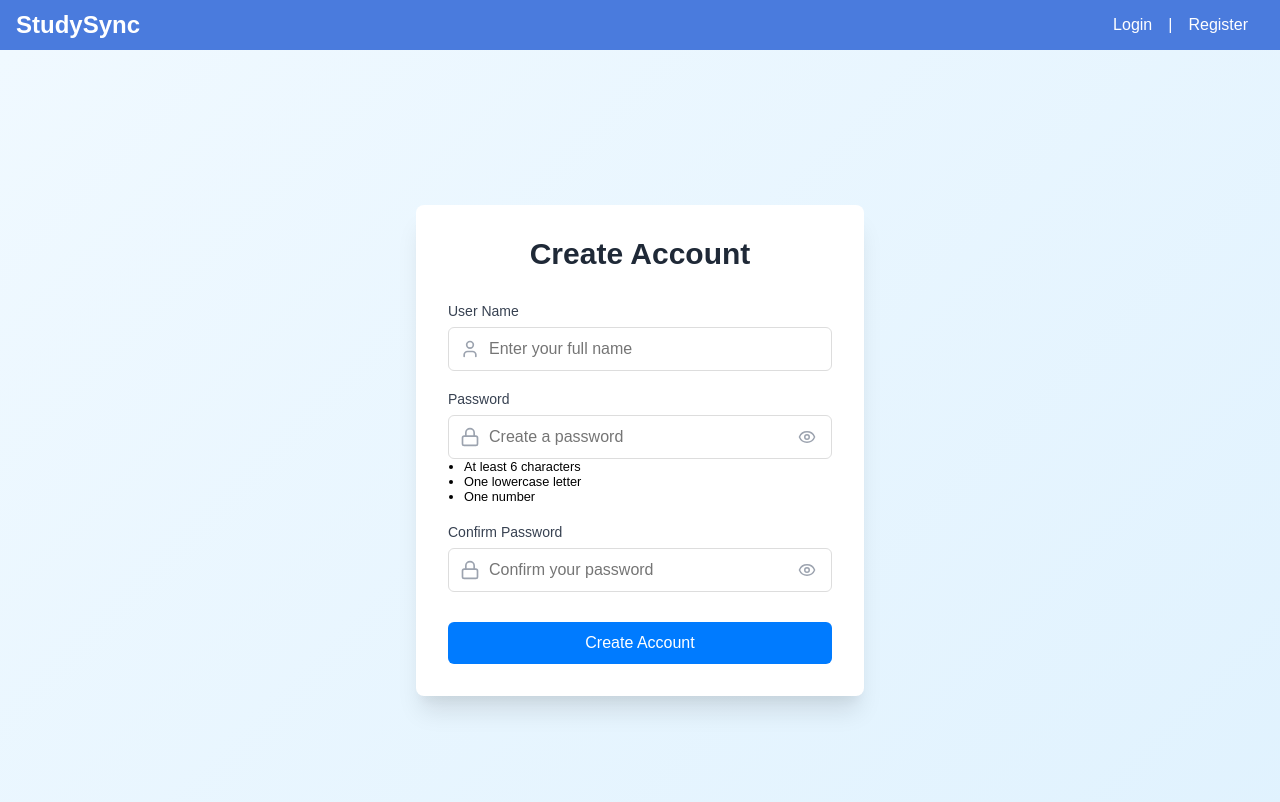
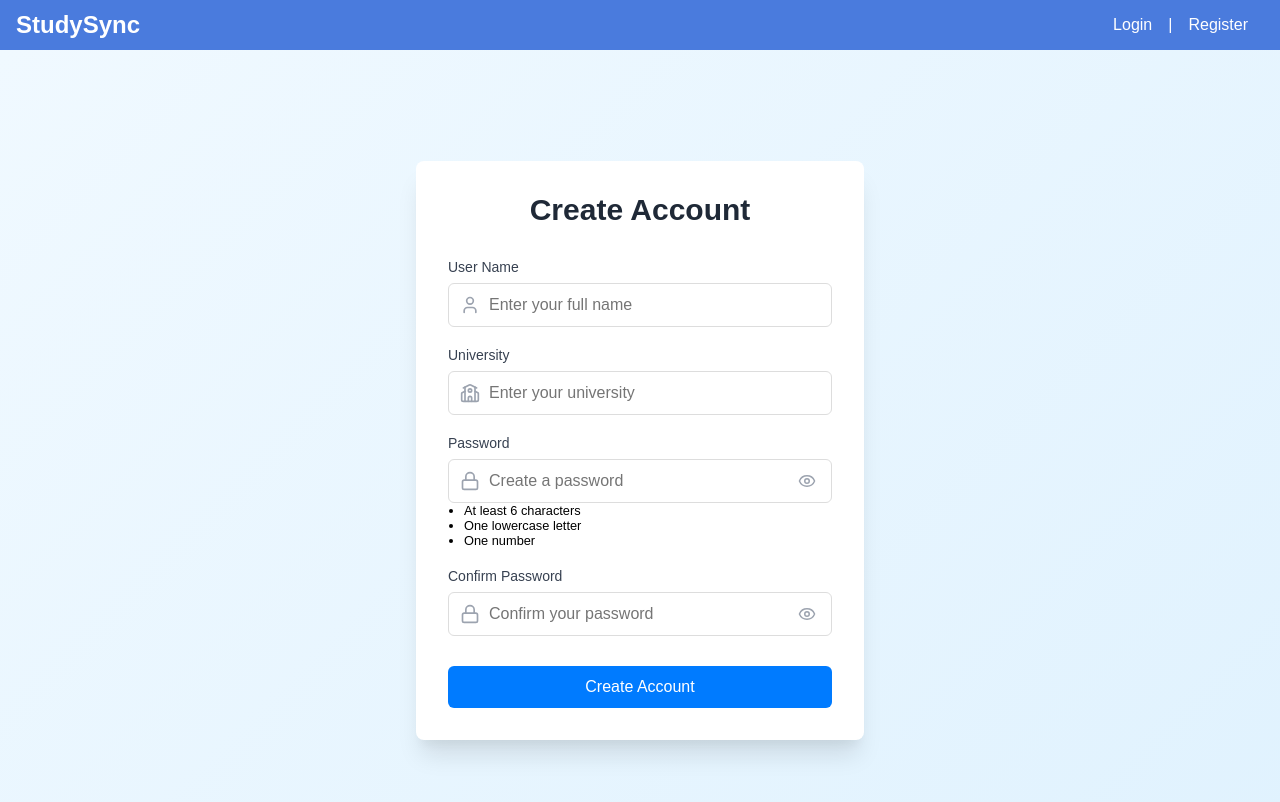
Before and after one commit to AET-DevOps25/team-cache-me-if-you-can, a React (Vite) app in the folder client/: page /register in a window 1280 px wide. Shown: the top 802 px of the page. Built offline with nearby package versions, Linux system fonts and the light colour scheme.

Commit message:
add university in register form

```diff
--- a/client/src/pages/auth/Login.tsx
+++ b/client/src/pages/auth/Login.tsx
@@ -60,7 +60,9 @@ export default function Login() {
 
           <div className="login-form">
             <div className="form-group">
-              <label className="form-label">Username</label>
+              <label htmlFor="name" className="form-label">
+                Username
+              </label>
               <div className="input-wrapper">
                 <User className="input-icon" />
                 <input
--- a/client/src/pages/auth/Register.tsx
+++ b/client/src/pages/auth/Register.tsx
@@ -1,17 +1,19 @@
 import React, { useState } from "react";
-import { Eye, EyeOff, User, Lock } from "lucide-react";
+import { Eye, EyeOff, User, Lock, School } from "lucide-react";
 import { useNavigate } from "react-router-dom";
 import Navigator from "../../nav/Navigator";
 import "./Register.css";
 
 interface RegisterFormData {
   name: string;
+  university: string;
   password: string;
   confirmPassword: string;
 }
 
 interface RegisterFormErrors {
   name?: string;
+  university?: string;
   password?: string;
   confirmPassword?: string;
 }
@@ -24,6 +26,7 @@ interface RegisterProps {
 const Register: React.FC<RegisterProps> = () => {
   const [formData, setFormData] = useState<RegisterFormData>({
     name: "",
+    university: "",
     password: "",
     confirmPassword: "",
   });
@@ -142,6 +145,28 @@ const Register: React.FC<RegisterProps> = () => {
                   className={`form-input ${errors.name ? "input-error" : ""}`}
                   placeholder="Enter your full name"
                   autoComplete="name"
+                />
+              </div>
+              {errors.name && <p className="error-message">{errors.name}</p>}
+            </div>
+
+            <div className="form-group">
+              <label htmlFor="name" className="form-label">
+                University
+              </label>
+              <div className="input-wrapper">
+                <School className="input-icon" />
+                <input
+                  type="text"
+                  id="university"
+                  name="university"
+                  value={formData.university}
+                  onChange={handleInputChange}
+                  className={`form-input ${
+                    errors.university ? "input-error" : ""
+                  }`}
+                  placeholder="Enter your university"
+                  autoComplete="university"
                 />
               </div>
               {errors.name && <p className="error-message">{errors.name}</p>}
```
